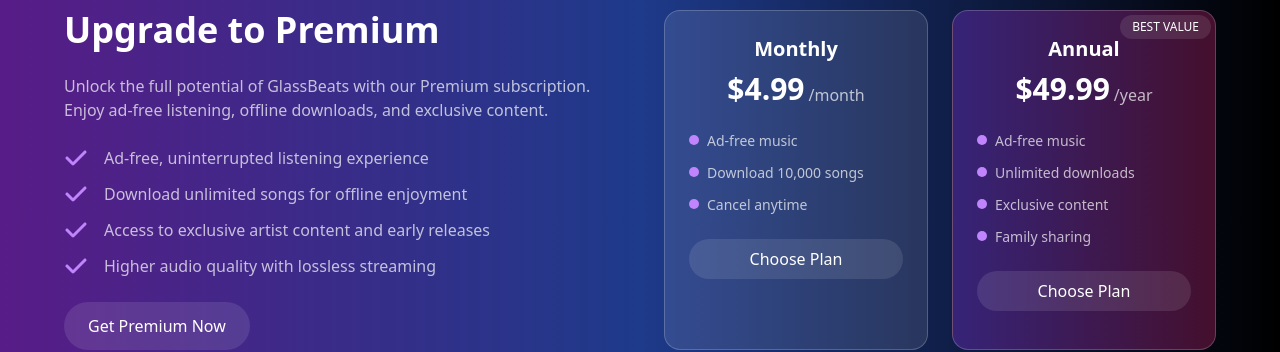
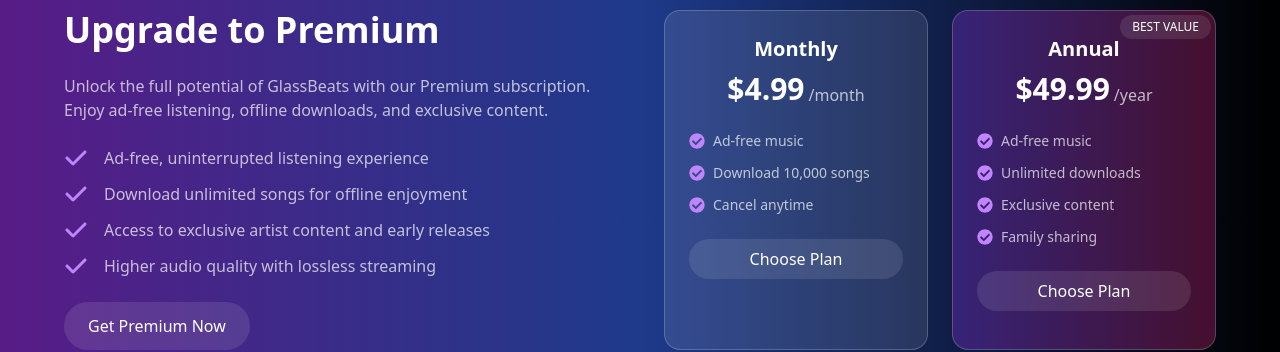
Before and after one commit to Alfianzyh/music4lyfe, a React (Vite) app: page / in a window 1280 px wide. Shown: the part 2320-2672 px from the top of the page. Built offline with nearby package versions, Linux system fonts and the light colour scheme.

Commit message:
update pricing card icon

```diff
--- a/src/components/PremiumPlanCard.jsx
+++ b/src/components/PremiumPlanCard.jsx
@@ -1,4 +1,5 @@
 import React from "react";
+import { FaCheckCircle } from "react-icons/fa";
 
 const PremiumPlanCard = ({ title, price, period, benefits, highlight, badge }) => {
   return (
@@ -16,7 +17,7 @@
       <ul className="mt-6 space-y-3 text-sm text-white/70">
         {benefits.map((b, i) => (
           <li key={i} className="flex items-start gap-2">
-            <span className="mt-1 w-2.5 h-2.5 bg-purple-400 rounded-full" />
+            <FaCheckCircle className="mt-0.5 w-4 h-4 text-purple-400 rounded-full" />
             {b}
           </li>
         ))}
```
